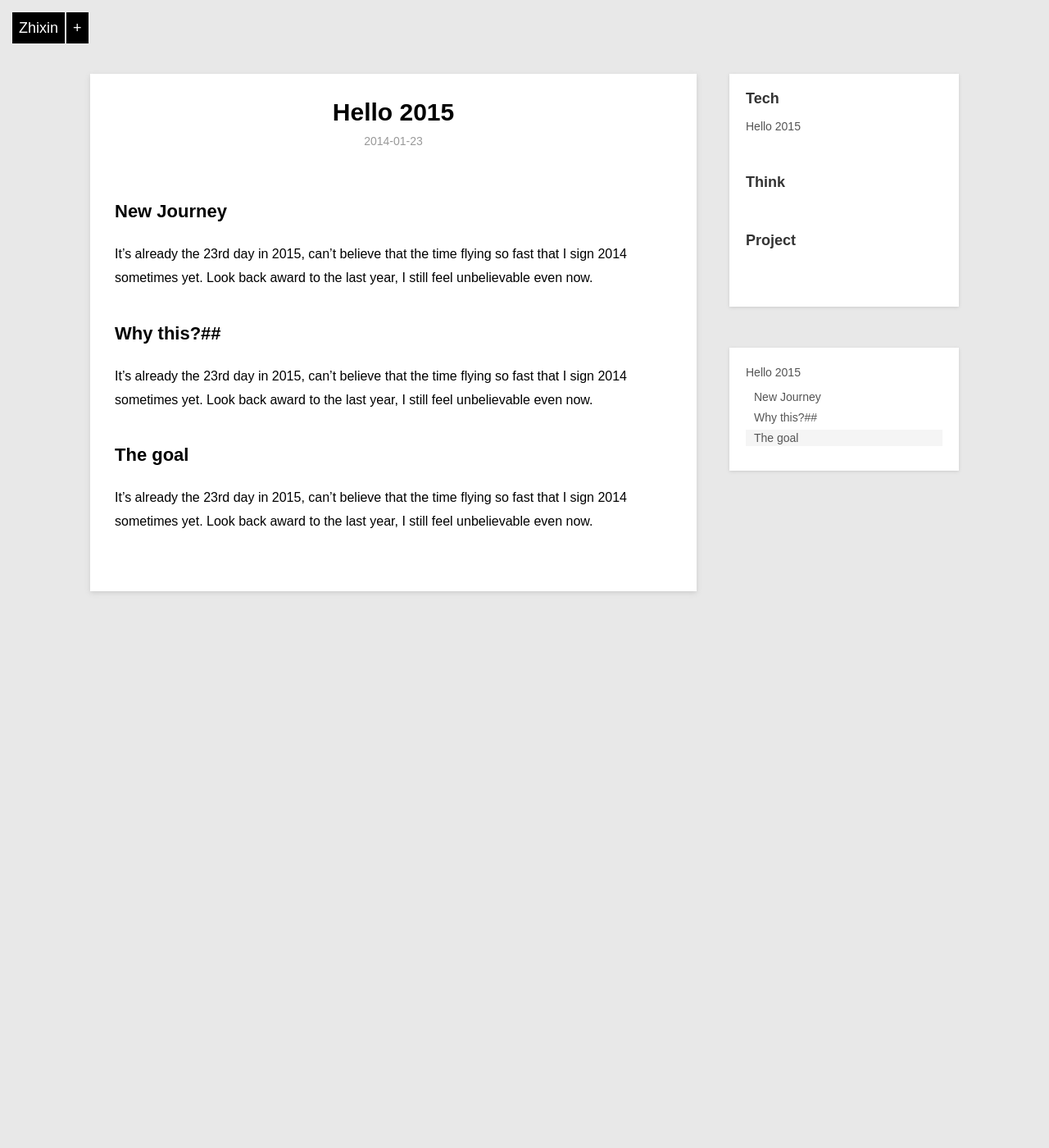
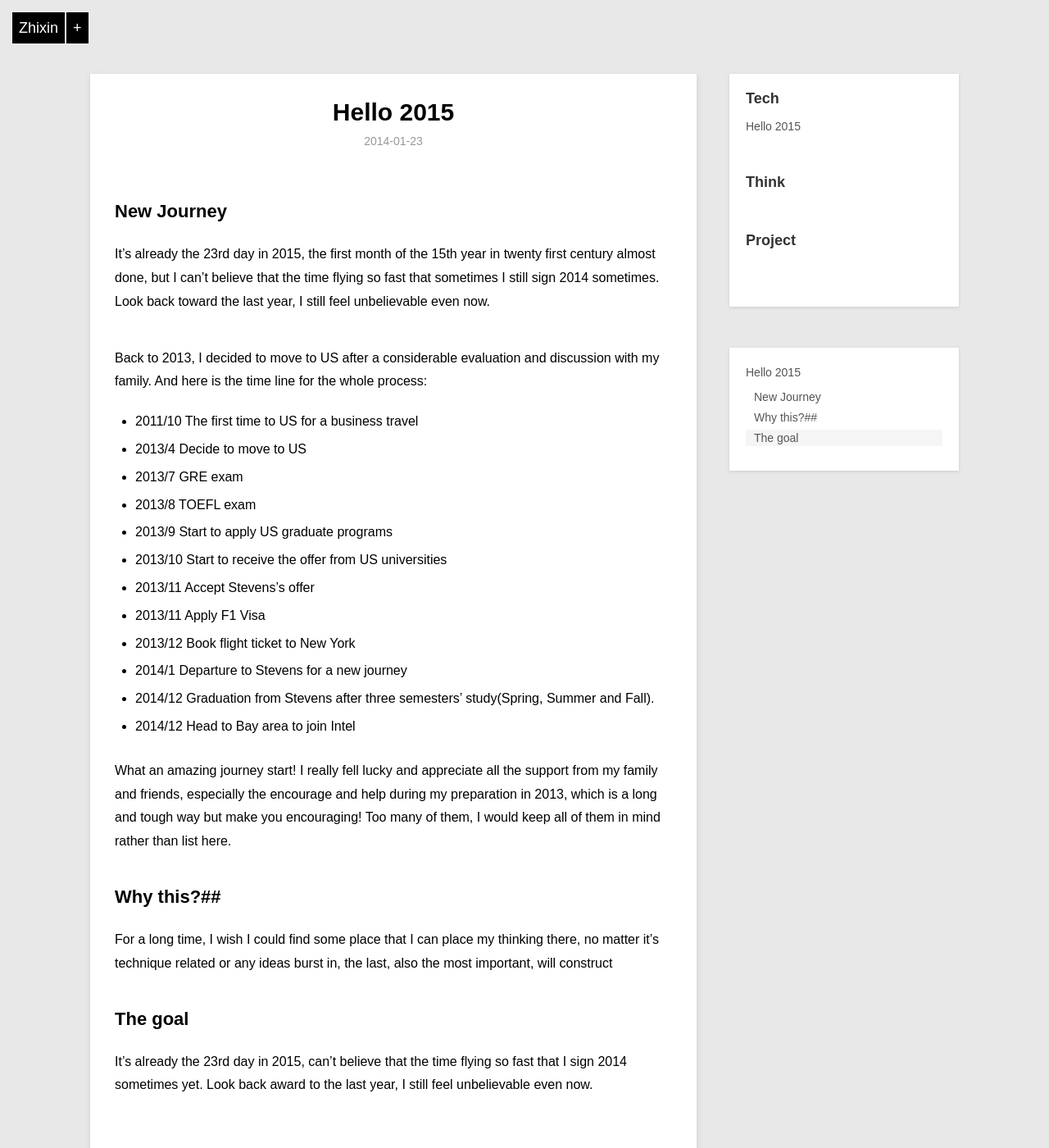
Before and after one commit to yishuihe/yishuihe.github.io, a Jekyll site: the page built from _posts/blog/2014-01-23-hello-md.md, in a window 1280 px wide and 1400 px high. Shown: the whole window at 82% size. Built offline with Jekyll 4.4.1, drawn with Linux system fonts in a browser that asks for light colours; Markdown is read by kramdown in place of the engine named in the settings.

Commit message:
update my first blog

```diff
--- a/_posts/blog/2014-01-23-hello-md.md
+++ b/_posts/blog/2014-01-23-hello-md.md
@@ -6,12 +6,28 @@ description: The first blog
 ---
 
 ## New Journey ##
-It's already the 23rd day in 2015, can't believe that the time flying so fast that I sign 2014 sometimes yet. Look back award to the last year, I still feel unbelievable even now.
+It's already the 23rd day in 2015, the first month of the 15th year in twenty first century almost done, but I can't believe that the time flying so fast that sometimes I still sign 2014 sometimes. Look back toward the last year, I still feel unbelievable even now.
+
+Back to 2013, I decided to move to US after a considerable evaluation and discussion with my family. And here is the time line for the whole process:
+
+* 2011/10 The first time to US for a business travel
+* 2013/4  Decide to move to US
+* 2013/7  GRE exam
+* 2013/8  TOEFL exam
+* 2013/9  Start to apply US graduate programs
+* 2013/10 Start to receive the offer from US universities
+* 2013/11 Accept Stevens's offer
+* 2013/11 Apply F1 Visa
+* 2013/12 Book flight ticket to New York
+* 2014/1  Departure to Stevens for a new journey
+* 2014/12 Graduation from Stevens after three semesters' study(Spring, Summer and Fall).
+* 2014/12 Head to Bay area to join Intel
+
+What an amazing journey start! I really fell lucky and appreciate all the support from my family and friends, especially the encourage and help during my preparation in 2013, which is a long and tough way but make you encouraging! Too many of them, I would keep all of them in mind rather than list here.
 
 
 ## Why this?##
-It's already the 23rd day in 2015, can't believe that the time flying so fast that I sign 2014 sometimes yet. Look back award to the last year, I still feel unbelievable even now.
-
+For a long time, I wish I could find some place that I can place my thinking there, no matter it's technique related or any ideas burst in, the last, also the most important, will construct
 
 
 ## The goal ##
```
